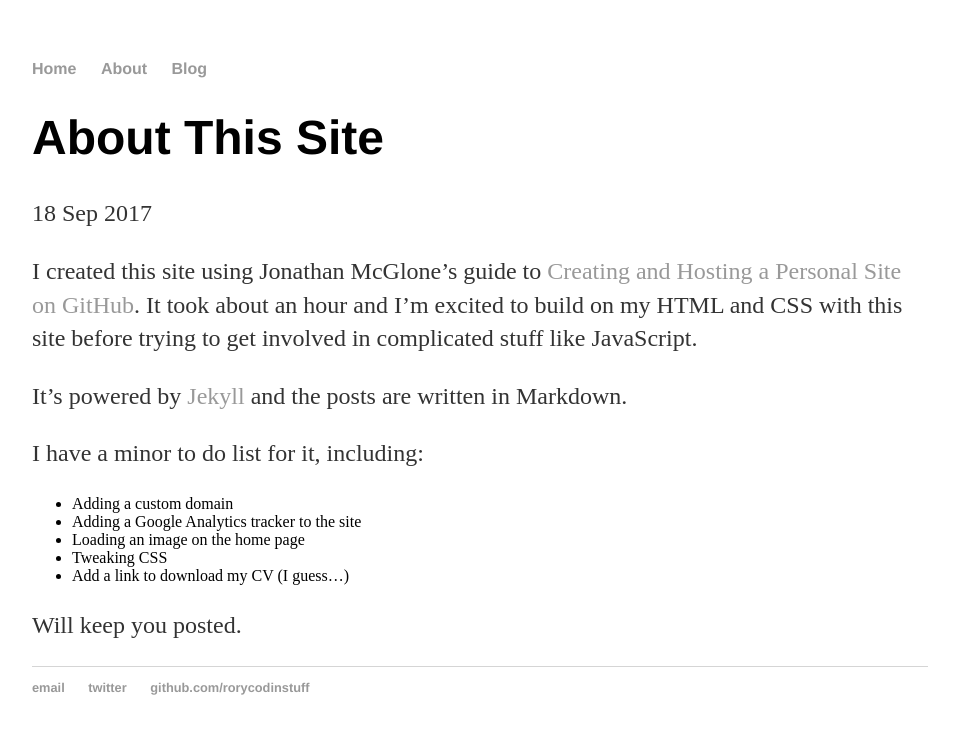
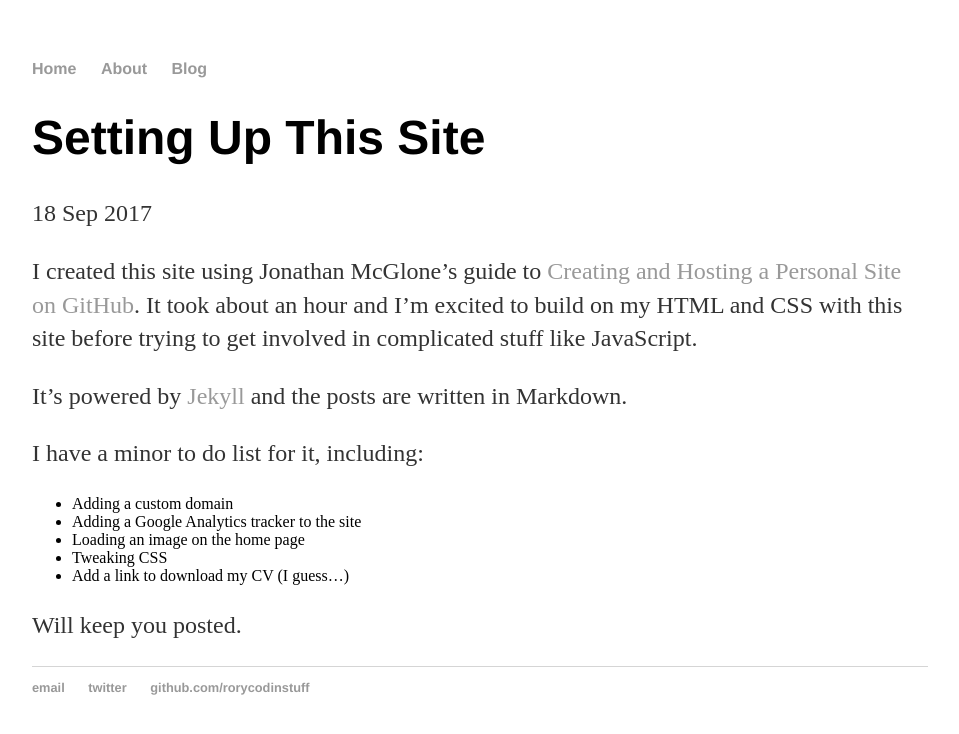
Before and after one commit to rorycodinstuff/rorycodinstuff.github.io, a Jekyll site: the page built from _posts/2017-09-18-setting-up-this-site.md, in a window 1280 px wide. Shown: the top 734 px of the page, without its empty margins (160-1119 px from the left). Built offline with Jekyll 4.4.1, drawn with Linux system fonts in a browser that asks for light colours.

Commit message:
Update and rename 2017-09-18-about-this-site.md to 2017-09-18-setting-up-this-site.md

```diff
--- a/_posts/2017-09-18-about-this-site.md
+++ b/_posts/2017-09-18-setting-up-this-site.md
@@ -1,6 +1,6 @@
 ---
 layout: post
-title: "About This Site"
+title: "Setting Up This Site"
 date: 2017-09-18
 ---
 
```
